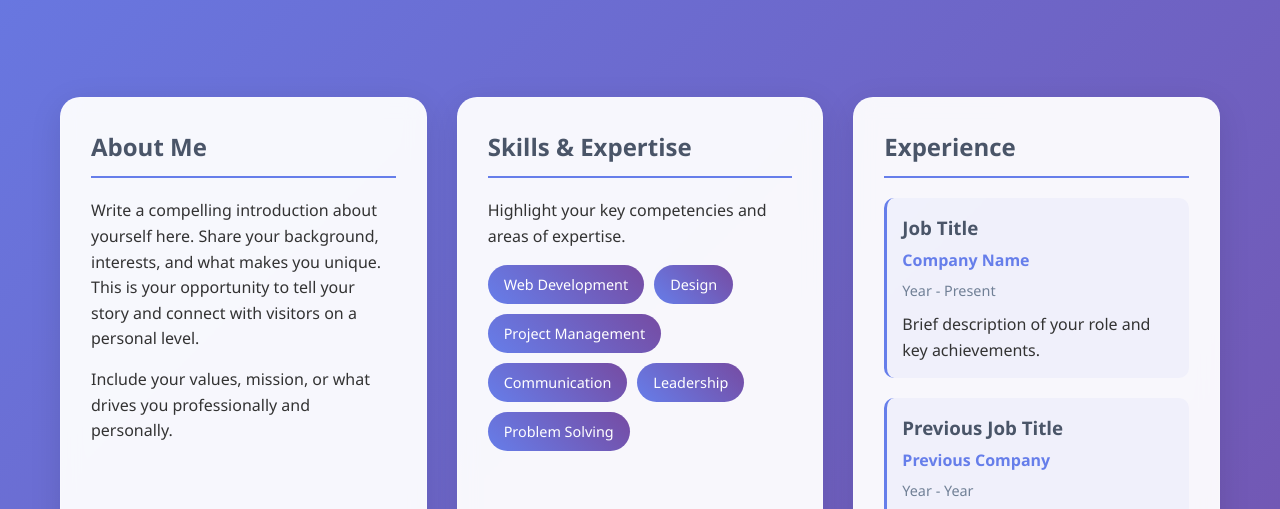
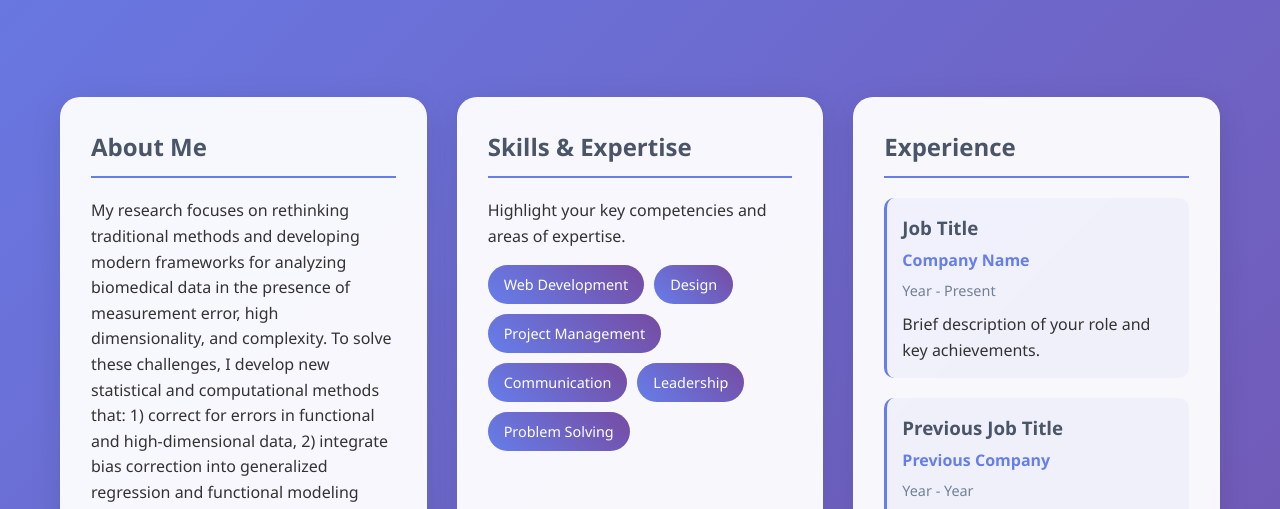
Before and after one commit to YLuan-git/YLuan-git.github.io, a plain HTML site: page index.html in a window 1280 px wide. Shown: the part 413-922 px from the top of the page. Drawn offline with Linux system fonts and the light colour scheme.

Commit message:
Update index.html

```diff
--- a/index.html
+++ b/index.html
@@ -3,7 +3,7 @@
 <head>
     <meta charset="UTF-8">
     <meta name="viewport" content="width=device-width, initial-scale=1.0">
-    <title>Your Name - Personal Page</title>
+    <title>Yuanyuan Luan - Personal Page</title>
     <style>
         * {
             margin: 0;
@@ -217,8 +217,11 @@
         <div class="content-grid">
             <div class="card">
                 <h2>About Me</h2>
-                <p>Write a compelling introduction about yourself here. Share your background, interests, and what makes you unique. This is your opportunity to tell your story and connect with visitors on a personal level.</p>
-                <p style="margin-top: 15px;">Include your values, mission, or what drives you professionally and personally.</p>
+                <p>My research focuses on rethinking traditional methods and developing modern frameworks for analyzing biomedical data in the presence of measurement error, high dimensionality, and complexity. To solve these challenges, I develop new statistical and computational methods that: 1) correct for errors in functional and high-dimensional data, 2) integrate bias correction into generalized regression and functional modeling frameworks, and 3) translate them into user-friendly R packages that enable biomedical researchers to apply these tools in practice.</p>
+                <p style="margin-top: 15px;">What drives me as a researcher is the belief that rigorous methods are essential
+      to revealing the truth in data. My mission is to develop tools that not only
+      improve the validity of biomedical findings but also make these tools
+      accessible to the wider scientific and public health communities.</p>
             </div>
 
             <div class="card">
```
